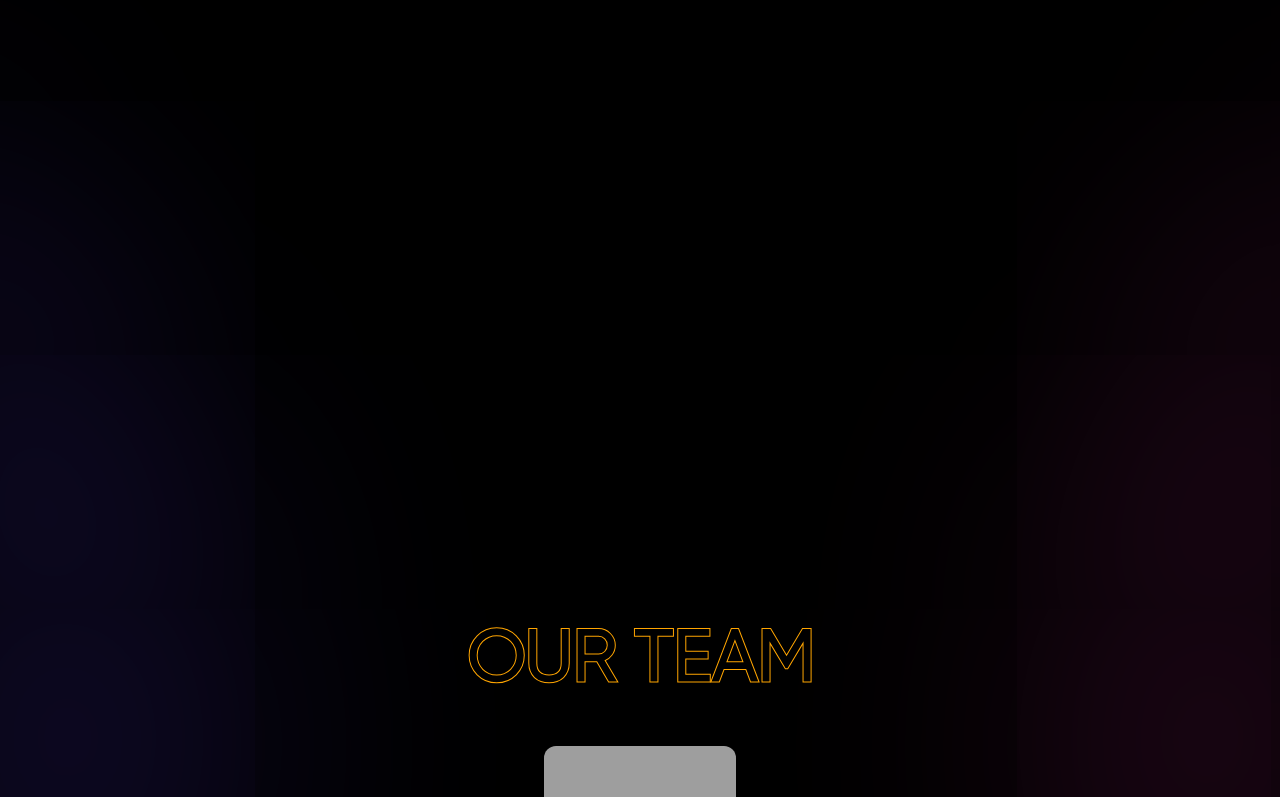
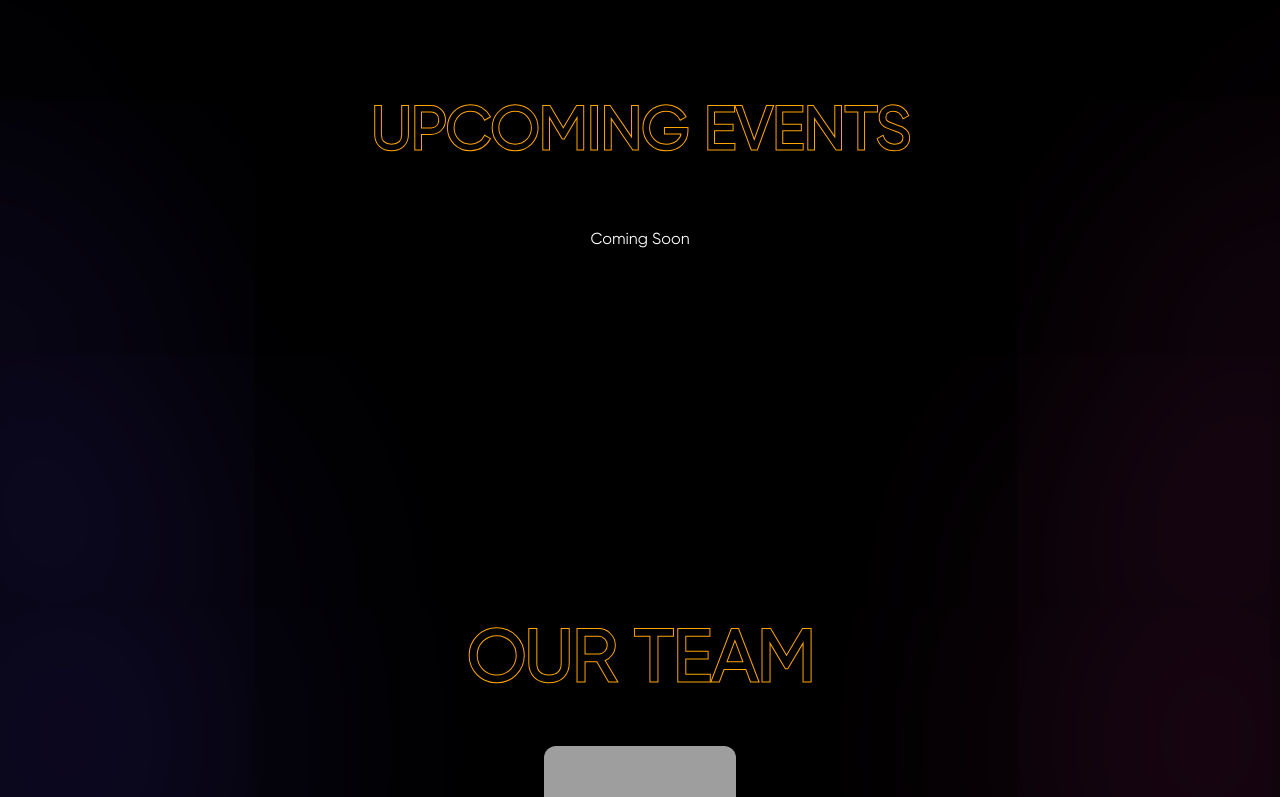
Before and after one commit to GarvitJain12354/techvilla, a Next.js app: page / in a window 1280 px wide. Shown: the part 2694-3491 px from the top of the page. Built offline with nearby package versions, Linux system fonts and the light colour scheme; grey boxes are pictures that could not be loaded.

Commit message:
first commit

```diff
--- a/Components/Page3/Page3.js
+++ b/Components/Page3/Page3.js
@@ -16,7 +16,7 @@ const Page3 = () => {
       >
         <h1 className="text-6xl font-bold uppercase max-md:text-4xl">Upcoming Events</h1>
         <div className="w-[90%] h-fit flex items-center justify-center p-8 max-md:flex-col">
-          <div className="events flex flex-col items-center justify-center w-1/2  text-white max-md:w-full">
+          {/* <div className="events flex flex-col items-center justify-center w-1/2  text-white max-md:w-full">
 
            {events.map((data,idx)=>(
                <h1 onMouseOver={()=>setindex(idx)}  key={idx} className="text-4xl relative z-40 w-full text-center p-10 border-b hover:opacity-50 ease-in-out duration-500 cursor-pointer"  >{data.name}</h1>
@@ -34,8 +34,8 @@ const Page3 = () => {
                key={idx} className="h-full w-full object-contain" src={`${data.img}`} alt="" />
 
            ))}
-          </div>
-          {/* <h1>Coming Soon</h1> */}
+          </div> */}
+          <h1>Coming Soon</h1>
         </div>
       </div>
     </>
```
